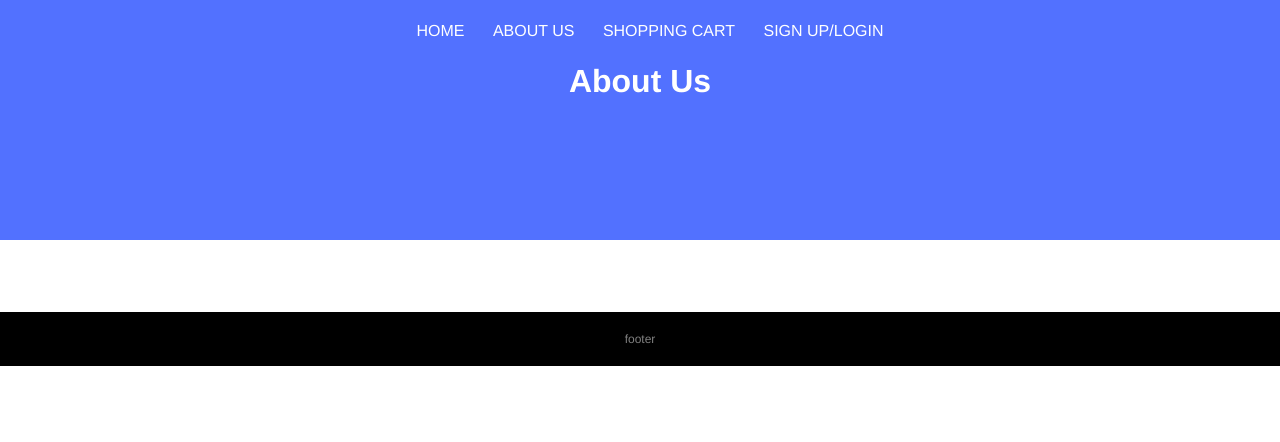
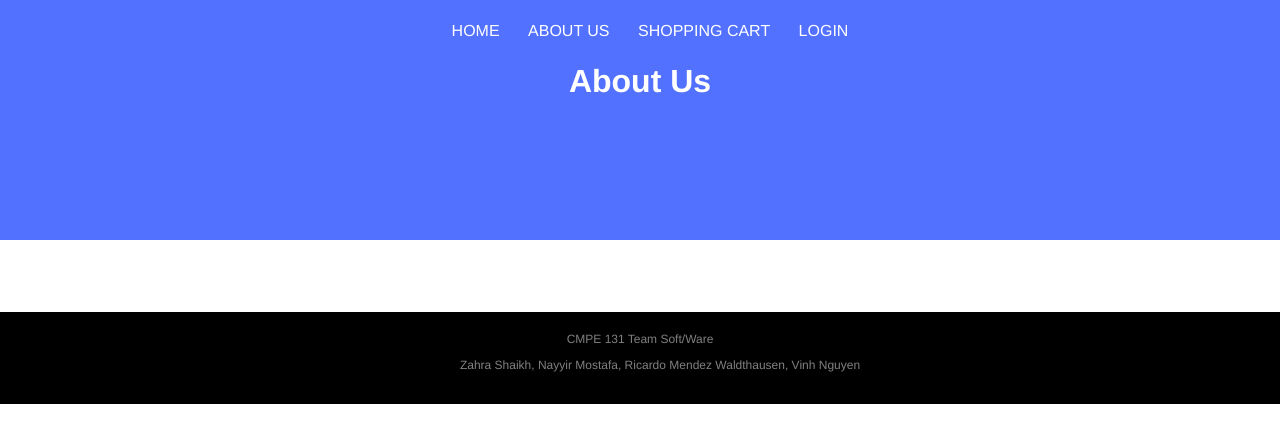
Before and after one commit to SparketStore/SparketStore.github.io, a plain HTML site: page aboutus.html in a window 1280 px wide. Drawn offline with Linux system fonts and the light colour scheme.

Commit message:
added footer text

```diff
--- a/aboutus.html
+++ b/aboutus.html
@@ -11,7 +11,7 @@
                     <li><a href="index.html">Home</a></li>
                     <li><a href="aboutus.html">About Us</a></li>
                     <li><a href="shoppingcart.html">Shopping Cart</a></li>
-                    <li><a href="signuplogin.html">Sign Up/Login</a></li>
+                    <li><a href="signuplogin.html">Login</a></li>
                 </ul>
             </nav>
 
@@ -23,6 +23,10 @@
             <div>c</div>
         </section>
         <section>lower-section</section>
-        <footer>footer</footer>
+        <footer>CMPE 131 Team Soft/Ware
+            <ul>
+                Zahra Shaikh, Nayyir Mostafa, Ricardo Mendez Waldthausen, Vinh Nguyen
+            </ul>
+        </footer>
     </body>
 </html>
```
